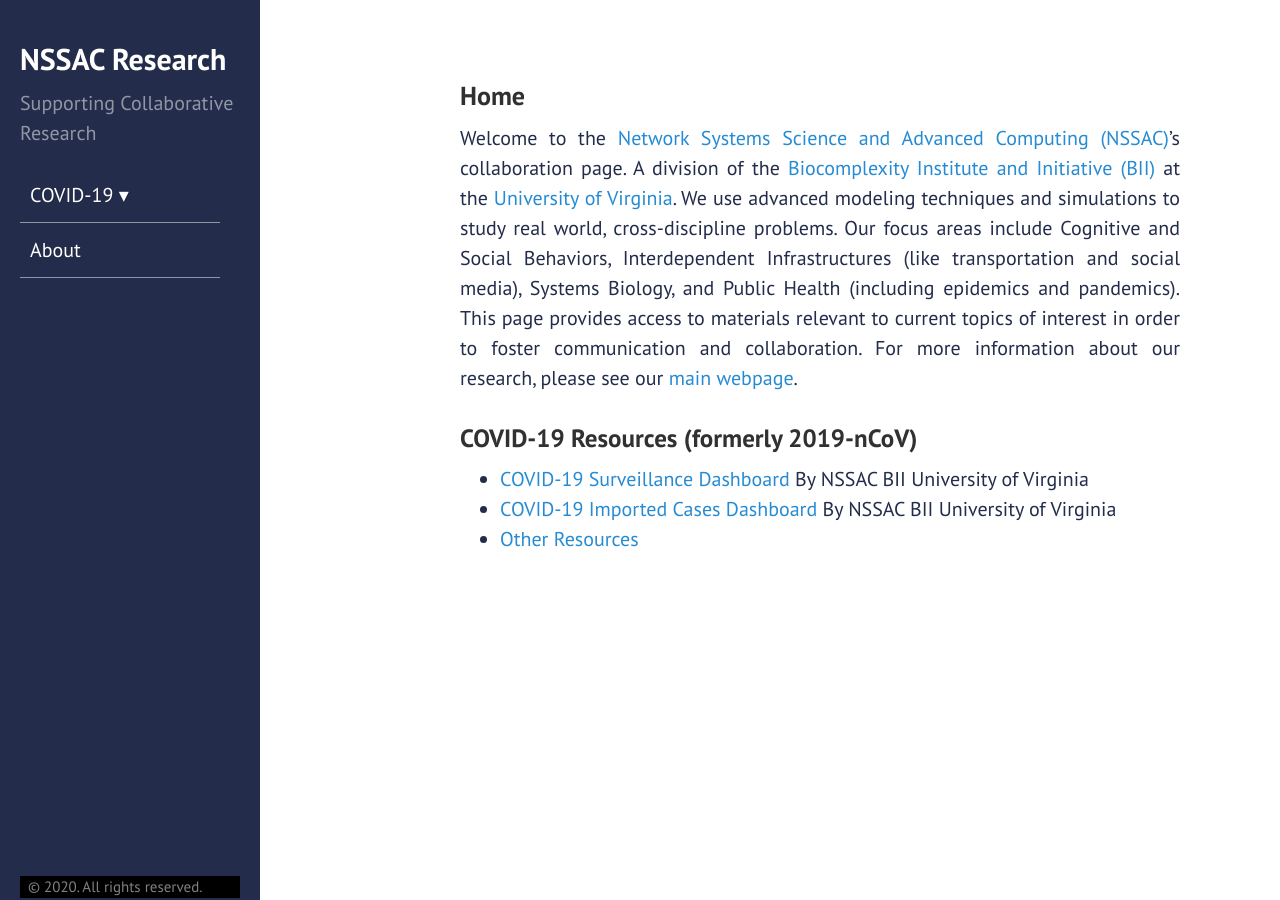
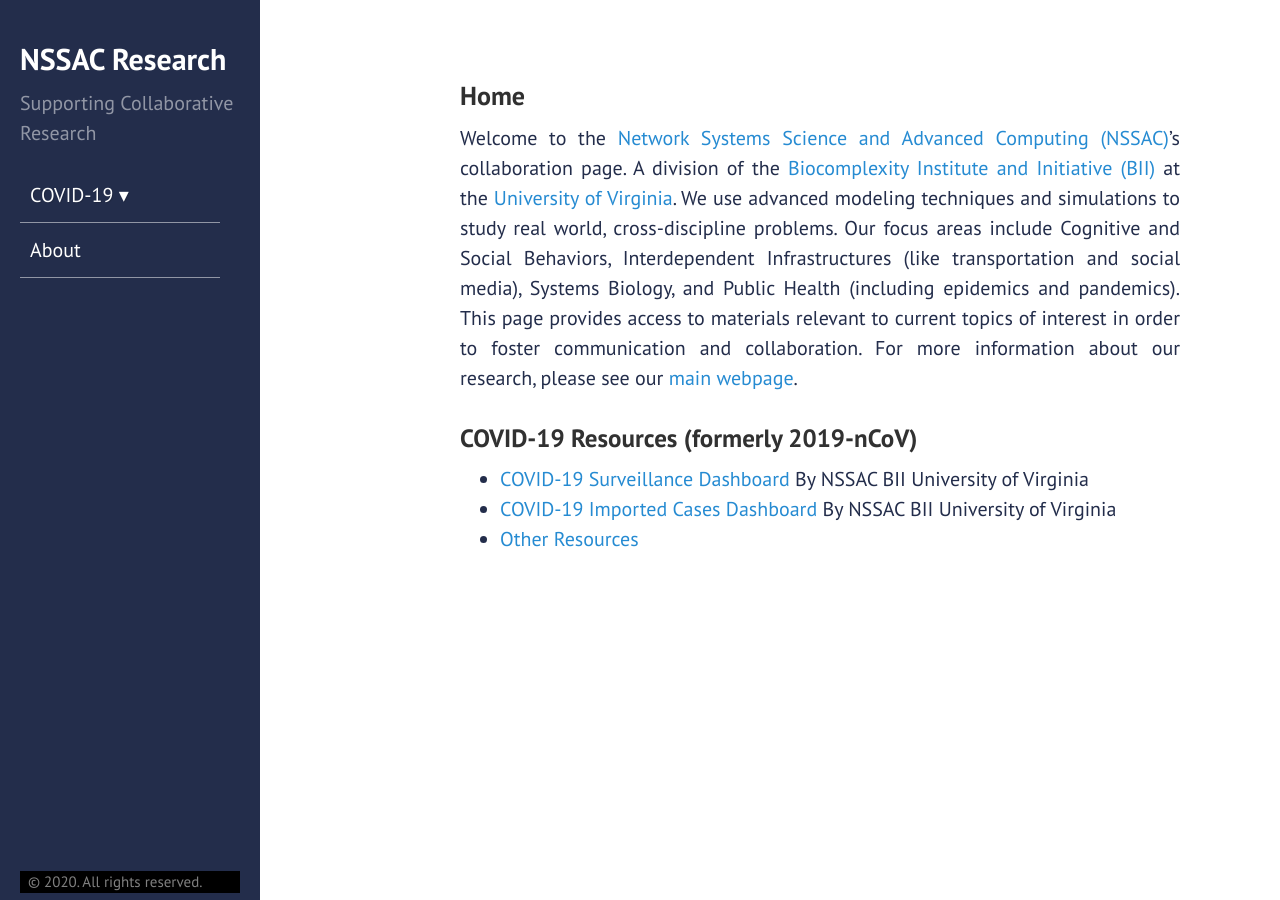
Before and after one commit to mehta-gaurav/mehta-gaurav.github.io, a Jekyll site: the page built from index.md, in a window 1280 px wide. Built offline with Jekyll 4.4.1, drawn with Linux system fonts in a browser that asks for light colours.

Commit message:
Update sidebar.html

```diff
--- a/_includes/sidebar.html
+++ b/_includes/sidebar.html
@@ -45,7 +45,7 @@
    </nav>
    <div class="sidebar-sticky">
 <!--       <a href="https://biocomplexity.virginia.edu" target="_blank"><img src="images/bii_logo_v5-01.png" style="width: 65%; margin: 0;"></a> -->
-      <p style="font-size: 15px;text-align: left;background-color: black; padding-left: 8px; margin-bottom: 0px;
+      <p style="font-size: 15px;text-align: left;background-color: black; padding-left: 8px; margin-bottom: 5px;
 ">&copy; {{ site.time | date: '%Y' }}. All rights reserved.</p>
    </div>
 </div>
```
